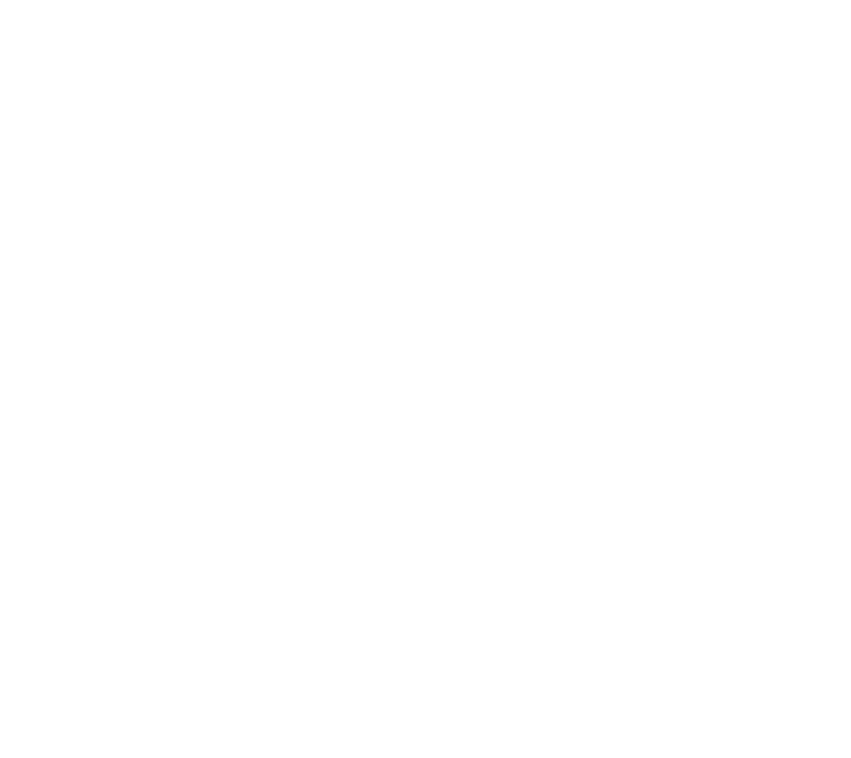
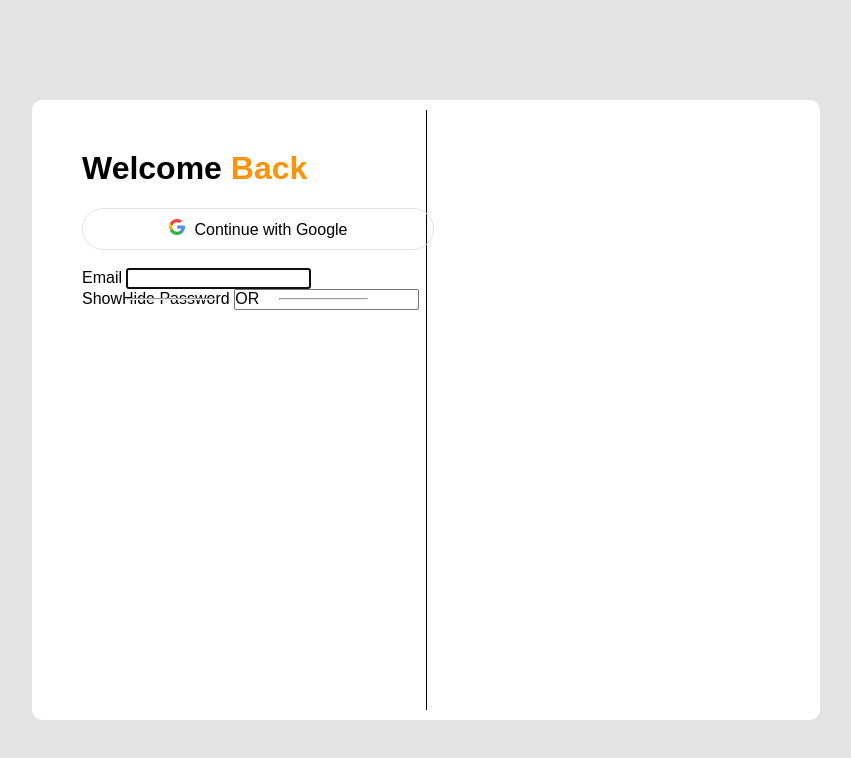
Before and after one commit to Aayush77777/Vrit-Technology, a plain HTML site: page Day-4/index.html in a window 1280 px wide. Shown: the whole page, without its empty margins (222-1073 px from the left). Drawn offline with Linux system fonts and the light colour scheme.

Commit message:
new changed

```diff
--- a/Day-4/index.css
+++ b/Day-4/index.css
@@ -1,12 +1,93 @@
+body {
+  background-color: #e3e3e3;
+width: 100%;
+font-family: sans-serif;
+}
+
+
 
 .card {
-    width: 200px;
-    height: 200px;
-    background-color: white;
+  width: 60%;
+  background-color: white;
+  margin: 0 auto;
+  display: flex;
+  gap: 5px;
+  flex-direction: row;
+  height: 600px;
+  padding: 10px;
+  border-radius: 10px;
+  margin-top:100px;
 }
 
-.internal{
-    width: 15px;
-    height: 100px;
-   border: 1px solid black;
+.login-form {
+  width: 50%;
+  /* height: 100px; */
+  height: 100%;
+  border-right: 1px solid black;
 }
+.hero-banner {
+  width: 50%;
+  /* height: 100px; */
+  height: 100%;
+}
+
+
+.login-container {
+margin-top: 40px;
+margin-left: 40px;
+}
+
+.google-btn {
+  width: 350px;
+  height:30px ;
+  border: 1px solid #e3e3e3;
+  border-radius: 60px;
+  text-align: center;
+  padding-top: 10px;
+
+}
+
+.google-btn img {
+margin-right: 10px;
+/* filter: blur(2px); */
+filter: contrast(150%), brightness(120%);
+
+}
+
+hr {
+  width: 200px;
+}
+
+.line {
+  color: #e3e3e3;
+  display: flex;
+  width: 70%;
+  position: relative;
+  top: 40px;
+  left: 44.9px;
+}
+
+
+.or-sec {
+/* font-weight: bold; */
+color: black;
+}
+
+.or-sec:before {
+  content: "";
+  color: #e3e3e3;
+  margin: 0 10px;
+}
+
+.or-sec:after {
+  content: "";
+  color: #e3e3e3;
+  margin: 0 10px;
+}
+
+.input-sec {
+  position: relative;
+  top:50px;
+  height: 100px;
+  width: 100px;
+}
--- a/Day-4/index.html
+++ b/Day-4/index.html
@@ -1,15 +1,40 @@
 <!DOCTYPE html>
 <html lang="en">
-<head>
-    <meta charset="UTF-8">
-    <meta name="viewport" content="width=   z, initial-scale=1.0">
-    <title>Document</title>
-</head>
-<body>
+  <head>
+    <meta charset="UTF-8" />
+    <meta name="viewport" content="width=device-width, initial-scale=1.0" />
+    <link rel="stylesheet" href="index.css" />
+    <title>Day-4</title>
+  </head>
+  <body>
     <div class="card">
-        <div class="internal">
+      <div class="login-form">
+        <div class="login-container">
+            <div class="login-top">
+                <h1>Welcome <span style="color: #FF9200;">Back</span></h1>
+
+<div class="google-btn">  <img src="search.png" alt="">Continue with Google</div>
+<div class="line">
+    <hr><span class="or-sec">OR</span><hr>
+</div>
+
+
+</div>
+<div class="form-row">
+    <label for="email">Email</label>
+    <input type="email" name="email" id="email" required="required" tabindex="1" class="email_field" autofocus="autofocus">
+    </div>
+    <div class="password-row form-row">
+      <span toggle="#password" class="show-password toggle-password"><span class="show-p">Show</span><span class="hide-p">Hide</span></span>
+      <label for="password">Password</label>
+      <input type="password" name="password" id="password" required="required" class="password-field" tabindex="2" minlength="8">
+            </div>
 
         </div>
+
+      </div>
+
+      <div class="hero-banner"></div>
     </div>
-</body>
+  </body>
 </html>
```
Also changed, not shown: Day-5/index.html (+7 -4 lines), Day-6/Counter.html (added, +23 -0 lines), Day-6/index.html (added, +54 -0 lines), Day-4/search.png (added), Day-6/1.png (added), Day-6/2.png (added).
